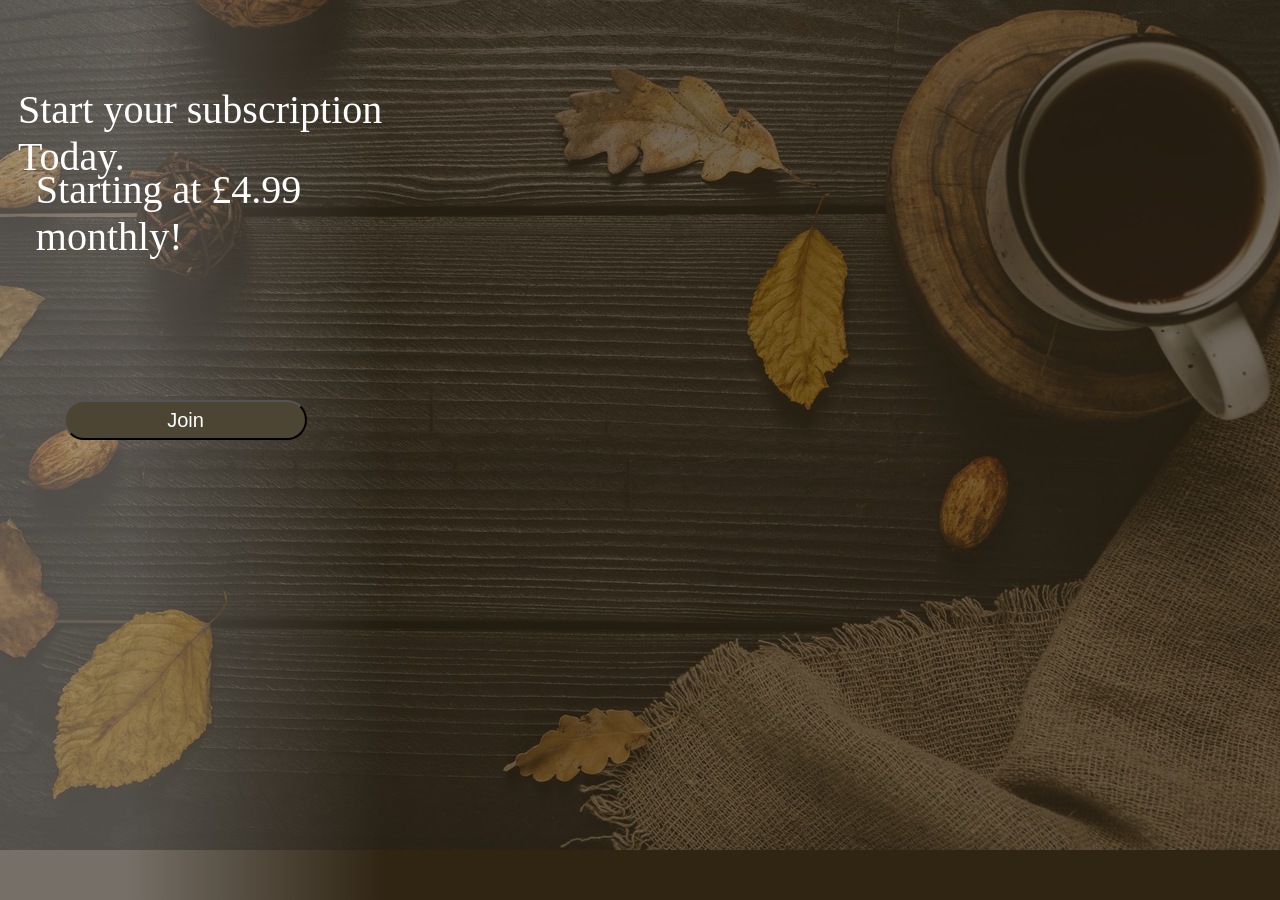
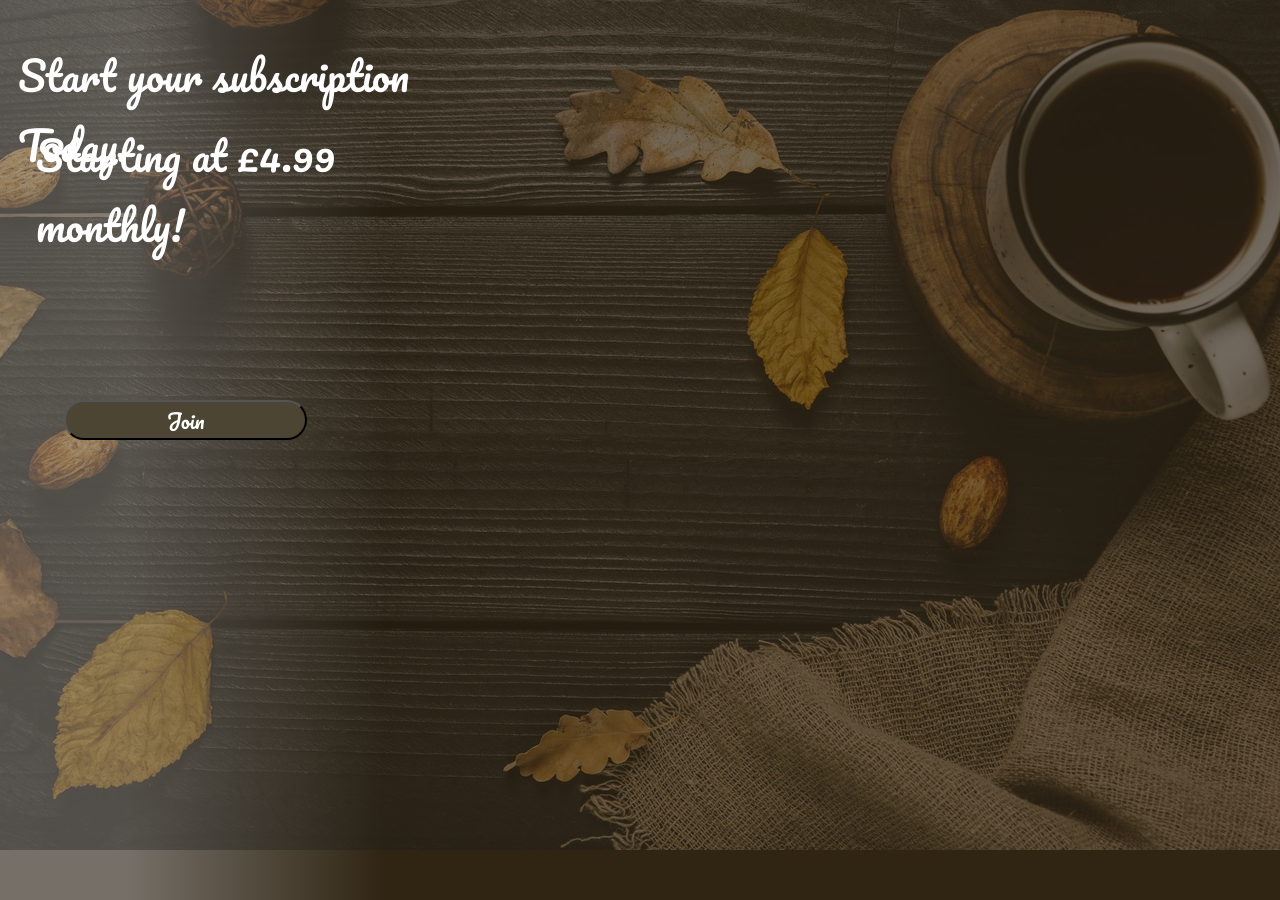
Before and after one commit to MohammedUsman-hub/coffee-subscription-landing-page, a React (Create React App) app in the folder coffee-sub/: page / in a window 1280 px wide. Built offline with nearby package versions, Linux system fonts and the light colour scheme.

Commit message:
changing font style

```diff
--- a/coffee-sub/public/index.html
+++ b/coffee-sub/public/index.html
@@ -2,6 +2,9 @@
 <html lang="en">
   <head>
     <meta charset="utf-8" />
+    <link rel="preconnect" href="https://fonts.googleapis.com">
+    <link rel="preconnect" href="https://fonts.gstatic.com" crossorigin>
+    <link href="https://fonts.googleapis.com/css2?family=Pacifico&family=Roboto:wght@100&display=swap" rel="stylesheet">
     <link rel="icon" href="%PUBLIC_URL%/favicon.ico" />
     <meta name="viewport" content="width=device-width, initial-scale=1" />
     <meta name="theme-color" content="#000000" />
--- a/coffee-sub/src/index.css
+++ b/coffee-sub/src/index.css
@@ -5,7 +5,7 @@
   padding: 0;
   background: linear-gradient(to right, rgb(117, 111, 103) 10%, rgb(48, 37, 19) 30%);
   /*background-color: rgb(166, 203, 197);*/
-
+  font-family: 'Pacifico', cursive;
   scroll-behavior: smooth;
 }
 
@@ -98,6 +98,7 @@
   position: absolute;
   top: 50%;
   left: 5%;
+  font-family: 'Pacifico', cursive;
 }
 #join-btn:hover{
   cursor: pointer;
@@ -134,4 +135,6 @@
   position: absolute;
   bottom: 40pc;
   left: 8%;
+
+
 }
```
